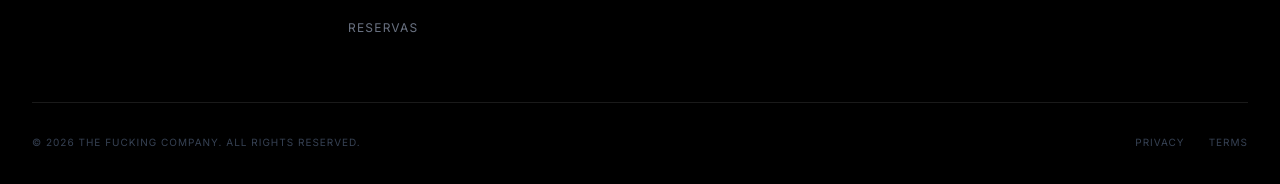
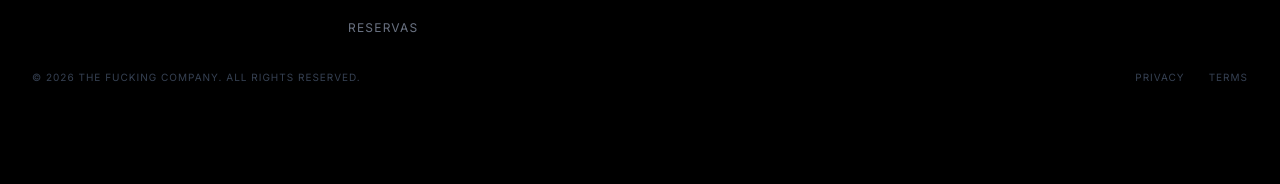
Before and after one commit to thefckingcompany/tfc-web, a React (Vite) app: page /contacto in a window 1280 px wide. Shown: the part 1267-1451 px from the top of the page. After the commit the page ends 1392 px from the top, so only its background shows below. Built offline with nearby package versions, Linux system fonts and the light colour scheme.

Commit message:
Remove divider line and reduce spacing in Footer

```diff
--- a/src/components/layout/Footer.tsx
+++ b/src/components/layout/Footer.tsx
@@ -6,7 +6,7 @@ export const Footer = () => {
     return (
         <footer className="bg-black pt-20 pb-10 text-white border-t border-white/10">
             <div className="max-w-7xl mx-auto px-10 sm:px-8 lg:px-8">
-                <div className="grid grid-cols-1 md:grid-cols-4 gap-12 mb-16">
+                <div className="grid grid-cols-1 md:grid-cols-4 gap-12 mb-8">
 
                     {/* Brand */}
                     <div className="space-y-6">
@@ -117,7 +117,7 @@ export const Footer = () => {
                     </div>
                 </div>
 
-                <div className="pt-8 border-t border-white/10 flex flex-col md:flex-row justify-between items-center gap-4">
+                <div className="flex flex-col md:flex-row justify-between items-center gap-4">
                     <p className="text-gray-700 text-[10px] text-center md:text-left uppercase tracking-widest font-sans">
                         &copy; {new Date().getFullYear()} The Fucking Company. All Rights Reserved.
                     </p>
```
